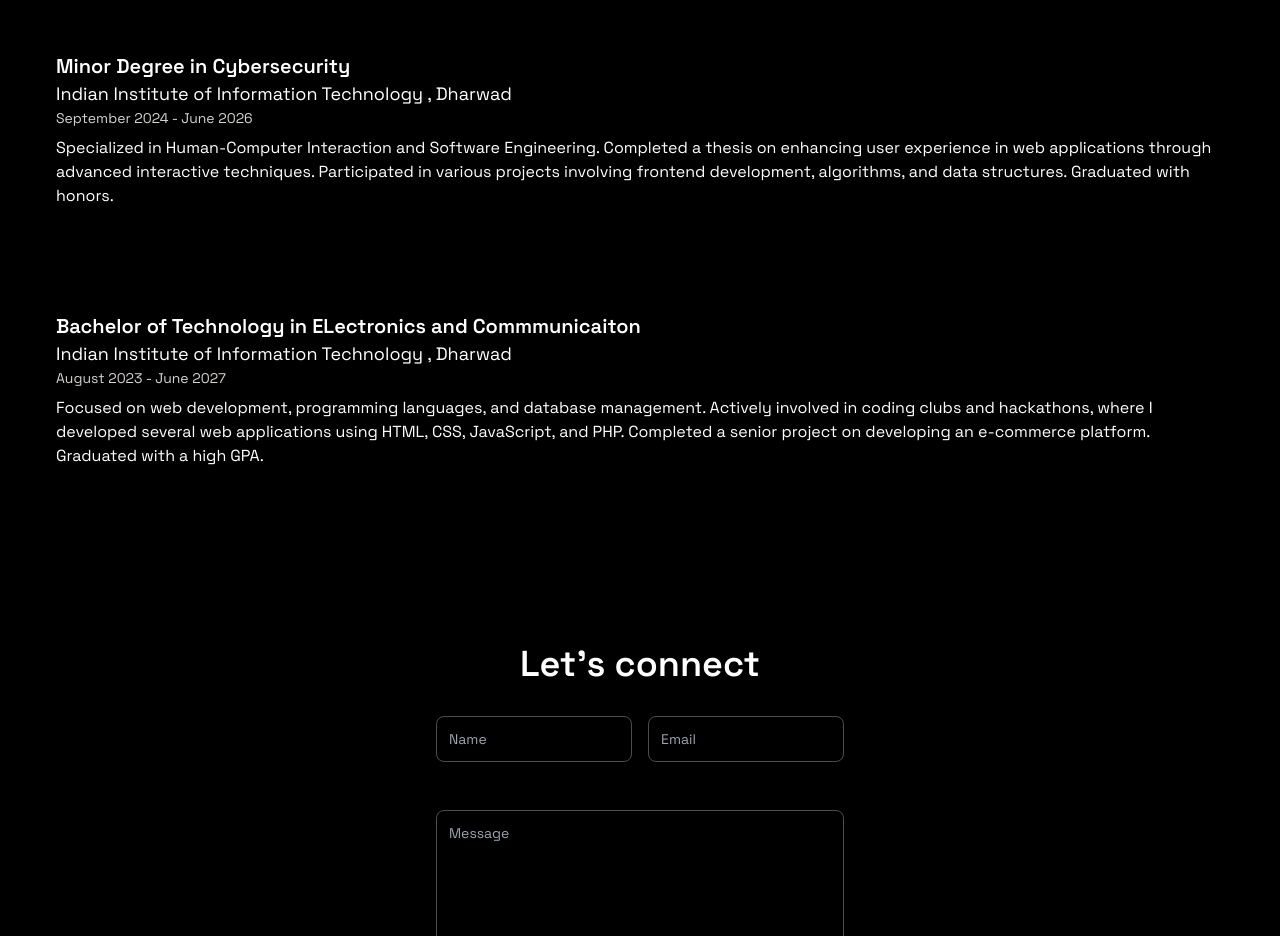
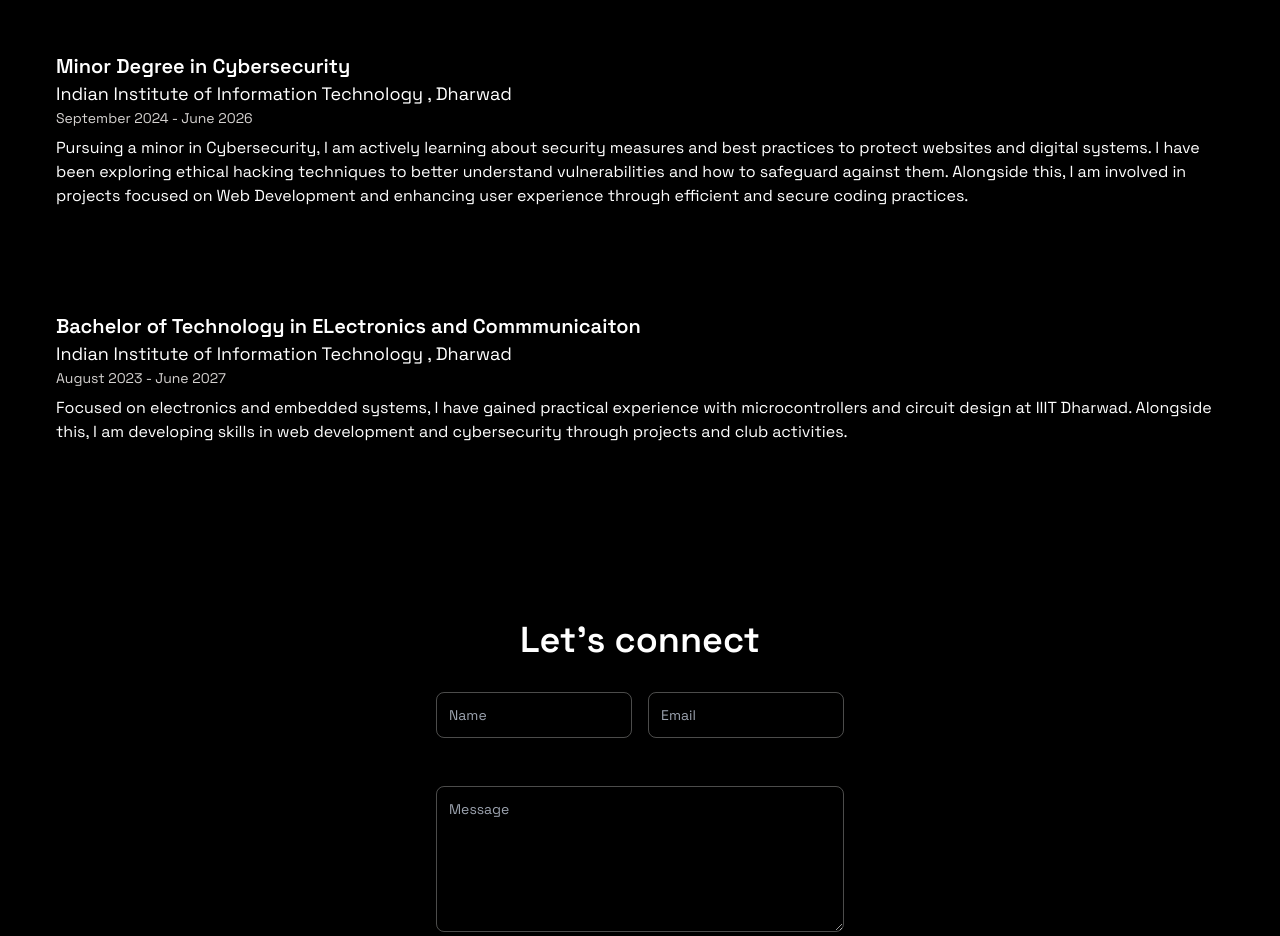
Before and after one commit to Heregaurav/GauravPortfolio, a React (Vite) app: page / in a window 1280 px wide. Shown: the part 3580-4516 px from the top of the page. Built offline with nearby package versions, Linux system fonts and the light colour scheme.

Commit message:
Update index.jsx

```diff
--- a/src/constants/index.jsx
+++ b/src/constants/index.jsx
@@ -138,14 +138,14 @@
     institution: "Indian Institute of Information Technology , Dharwad",
     duration: "September 2024 - June 2026",
     description:
-      "Specialized in Human-Computer Interaction and Software Engineering. Completed a thesis on enhancing user experience in web applications through advanced interactive techniques. Participated in various projects involving frontend development, algorithms, and data structures. Graduated with honors.",
+        "Pursuing a minor in Cybersecurity, I am actively learning about security measures and best practices to protect websites and digital systems. I have been exploring ethical hacking techniques to better understand vulnerabilities and how to safeguard against them. Alongside this, I am involved in projects focused on Web Development and enhancing user experience through efficient and secure coding practices."
   },
   {
     degree: "Bachelor of Technology in ELectronics and Commmunicaiton ",
     institution: "Indian Institute of Information Technology , Dharwad",
     duration: "August 2023 - June 2027",
     description:
-      "Focused on web development, programming languages, and database management. Actively involved in coding clubs and hackathons, where I developed several web applications using HTML, CSS, JavaScript, and PHP. Completed a senior project on developing an e-commerce platform. Graduated with a high GPA.",
+      "Focused on electronics and embedded systems, I have gained practical experience with microcontrollers and circuit design at IIIT Dharwad. Alongside this, I am developing skills in web development and cybersecurity through projects and club activities."
   },
 ];
 
```
